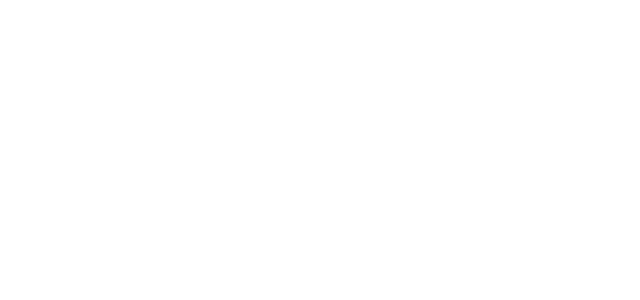
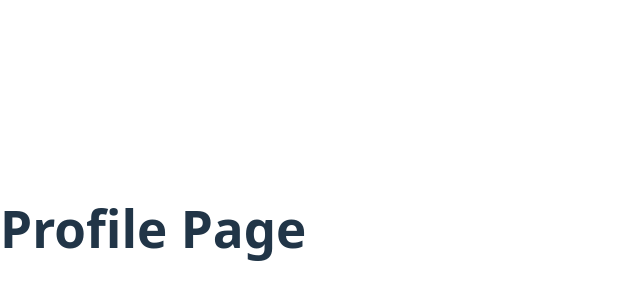
Before and after one commit to jackivison01/spotify-stats, a React (Vite) app in the folder main/: page /profile in a window 1280 px wide. Shown: the part 172-472 px from the top of the page, without its empty margins (0-640 px from the left). Built offline with nearby package versions, Linux system fonts and the light colour scheme.

Commit message:
Get nav working on button click

```diff
--- a/main/src/pages/HomePage.tsx
+++ b/main/src/pages/HomePage.tsx
@@ -1,10 +1,16 @@
 import React from 'react';
+import { useNavigate } from 'react-router-dom';
 
 const HomePage: React.FC = () => {
+  const navigate = useNavigate();
+  const navToProfile = () => {
+    navigate('/profile')
+  }
   return (
     <div style={{ display: 'flex', flexDirection: 'column', alignItems: 'center', justifyContent: 'center', height: '100vh' }}>
       <h1>Welcome to Spotify Stats</h1>
       <button>Lol</button>
+      <button onClick={navToProfile}>Profile</button>
     </div>
   );
 };
--- a/main/src/pages/ProfilePage.tsx
+++ b/main/src/pages/ProfilePage.tsx
@@ -2,7 +2,7 @@ import React from "react";
 
 const ProfilePage: React.FC = () => {
     return (
-        <div></div>
+        <h1>Profile Page</h1>
     )
 };
 
```
